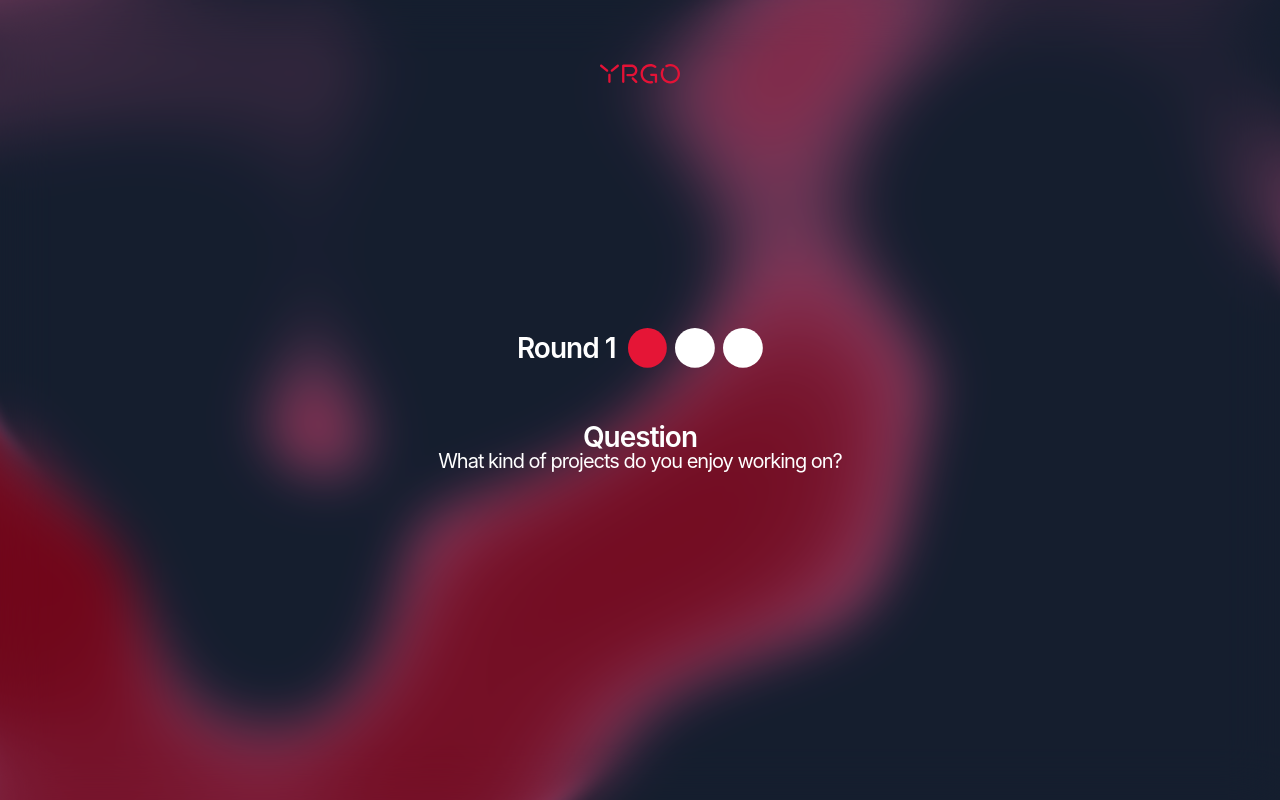
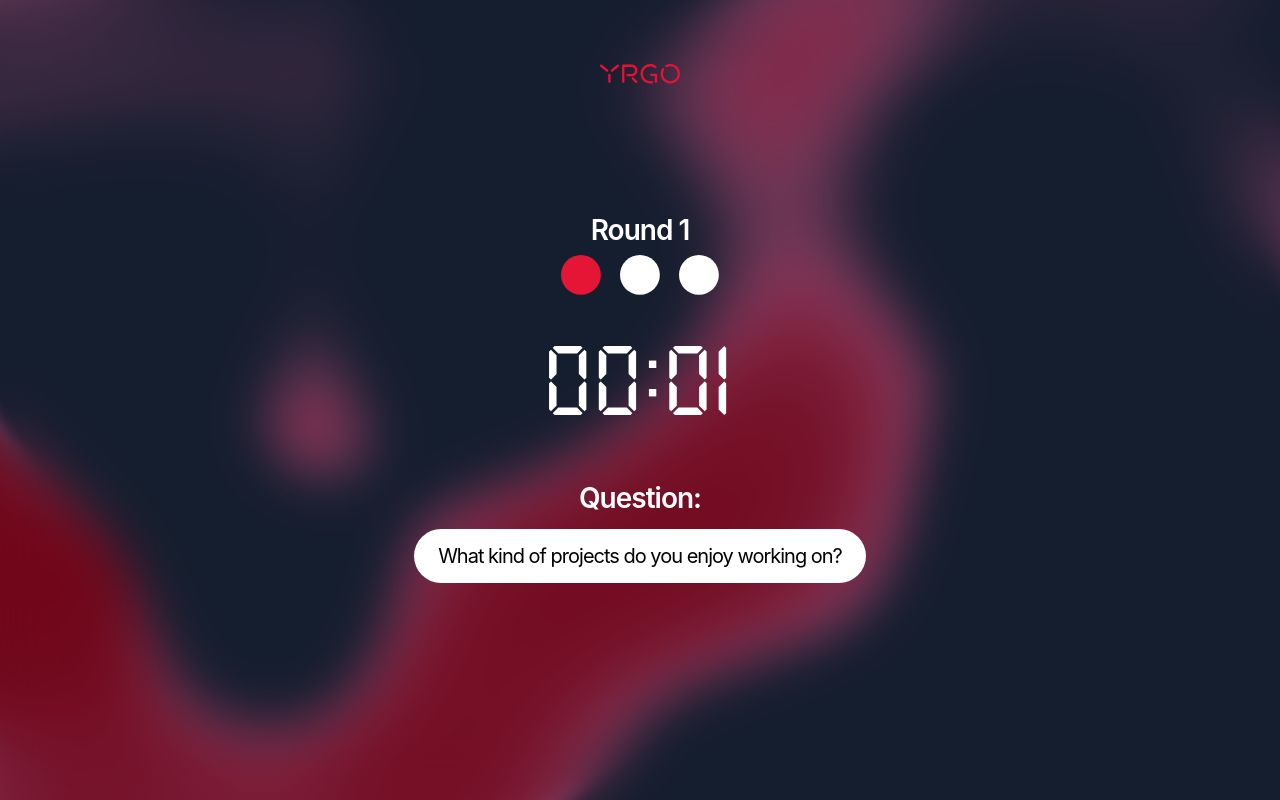
Before and after one commit to egirardo/mingle-app, a React (Vite) app in the folder client/: page /question in a window 1280 px wide. Built offline with nearby package versions, Linux system fonts and the light colour scheme.

Commit message:
updated styling for questions page

```diff
--- a/client/src/components/RoundsDisplay/RoundsDisplay.module.css
+++ b/client/src/components/RoundsDisplay/RoundsDisplay.module.css
@@ -2,13 +2,14 @@
   display: flex;
   align-items: center;
   justify-content: center;
+  flex-direction: column;
   gap: 12px;
 }
 
 .roundDisplay {
   display: flex;
   align-items: center;
-  gap: 8px;
+  gap: 19px;
 }
 
 .roundDot {
--- a/client/src/components/Timer/DateTimer.jsx
+++ b/client/src/components/Timer/DateTimer.jsx
@@ -66,10 +66,16 @@ export default function DateTimer({ targetDate, onExpire, className } = {}) {
 
   const pad = (n) => String(n).padStart(2, "0");
   const timeDisplay = `${pad(hours)}:${pad(mins)}:${pad(secs)}`;
+  const minuteSecondDisplay = `${pad(mins)}:${pad(secs)}`;
   const dayLabel = days === 1 ? "Day" : "Days";
 
-  const display =
-    days > 0 ? `${days} ${dayLabel}, ${timeDisplay}` : timeDisplay;
+  let display = minuteSecondDisplay;
+
+  if (days > 0) {
+    display = `${days} ${dayLabel}, ${timeDisplay}`;
+  } else if (hours > 0) {
+    display = timeDisplay;
+  }
 
   const combined = `${styles.countdownTimer} ${className || ""}`.trim();
 
--- a/client/src/views/mingleGame/Introduction.jsx
+++ b/client/src/views/mingleGame/Introduction.jsx
@@ -15,7 +15,7 @@ export default function Introduction() {
   };
 
   return (
-    <div className={`${styles.main} ${styles.mingle} ${styles.backgroundBlur}`}>
+    <div className={`${styles.main} ${styles.backgroundBlur}`}>
       <img className={styles.yrgoLogo} src={yrgoLogo} alt="Yrgo logo" />
       <div className={styles.IntroductionTitleContainer}>
         <h3
@@ -34,7 +34,7 @@ export default function Introduction() {
         <DateTimer
           targetDate="2026-04-07T13:00+02:00"
           onExpire={handleExpire}
-          className={styles.introductionTimer}
+          className={styles.timer}
         />
         {/* <DateTimer targetDate="2026-04-22T15:00:00+02:00" /> */}
         {!expired ? (
--- a/client/src/views/mingleGame/MingleGame.module.css
+++ b/client/src/views/mingleGame/MingleGame.module.css
@@ -10,6 +10,14 @@
   height: 100vh;
   overflow: hidden;
   color: white;
+  position: fixed;
+  display: flex;
+  flex-direction: column;
+  align-items: center;
+  justify-content: center;
+  gap: 56px;
+  padding: 0 1rem;
+  box-sizing: border-box;
 }
 
 .backgroundBlur {
@@ -43,40 +51,22 @@
   height: 20px;
 }
 
-.mingle {
-  position: fixed;
-  inset: 0;
+.roundCountContainer {
   display: flex;
-  gap: 56px;
-  flex-direction: column;
   align-items: center;
   justify-content: center;
-  box-sizing: border-box;
-  overflow: hidden;
-  color: white;
-}
-
-/* Rounds */
-.roundCountContainer {
-  display: flex;
+  gap: 8px;
   padding: 4px 8px;
-  justify-content: center;
-  align-items: center;
-  gap: 8px;
   width: 100vw;
   color: white;
 }
 
 .roundCountContainer span {
   font-size: var(--body-size);
-  font-weight: 400;
-  line-height: normal;
   letter-spacing: -0.48px;
 }
 
-/* visibility */
 .hidden {
-  visibility: hidden;
   display: none;
 }
 
@@ -86,7 +76,6 @@
 
 .textExtraLarge {
   color: white;
-  font-style: normal;
   letter-spacing: -1px;
   font-size: 32px;
   font-weight: 600;
@@ -95,7 +84,6 @@
 
 .textLarge {
   color: white;
-  font-style: normal;
   letter-spacing: -1px;
   font-size: 28px;
   font-weight: 400;
@@ -103,19 +91,16 @@
 }
 
 .textLargeBold {
-  font-size: var(--large-size);
+  color: white;
+  letter-spacing: -1px;
+  font-size: 28px;
   font-weight: 600;
   line-height: var(--line-heading);
-  letter-spacing: -1px;
-  font-size: 28px;
   text-align: center;
-  font-style: normal;
-  color: white;
 }
 
 .textMedium {
   color: white;
-  font-style: normal;
   letter-spacing: -1px;
   font-size: 20px;
   font-weight: 600;
@@ -124,7 +109,6 @@
 
 .textMediumRegular {
   color: white;
-  font-style: normal;
   letter-spacing: -1px;
   font-size: 20px;
   font-weight: 400;
@@ -133,7 +117,6 @@
 
 .textSmall {
   color: white;
-  font-style: normal;
   letter-spacing: -1px;
   font-size: 16px;
   font-weight: 400;
@@ -142,7 +125,6 @@
 
 .textSmallBold {
   color: white;
-  font-style: normal;
   letter-spacing: -1px;
   font-size: 16px;
   font-weight: 600;
@@ -175,6 +157,39 @@
 /* Questions */
 /* ---------------------------------------- */
 
+.question {
+  display: flex;
+  align-items: center;
+  justify-content: center;
+  padding: 16px 24px;
+  width: 100%;
+  box-sizing: border-box;
+  border-radius: 40px;
+  background: #fff;
+  color: #000;
+  text-align: center;
+  word-break: break-word;
+}
+
+.questionContainer {
+  display: flex;
+  flex-direction: column;
+  align-items: center;
+  gap: 20px;
+  padding: 1.5rem;
+  width: 100%;
+}
+
+.questionContainer h3 {
+  margin: 0;
+}
+
+.questionDisplay {
+  display: flex;
+  flex-direction: column;
+  gap: 18px;
+}
+
 /* ---------------------------------------- */
 /* Loading */
 /* ---------------------------------------- */
@@ -184,9 +199,9 @@
   inset: 0;
   display: flex;
   flex-direction: column;
-  gap: 2rem;
   align-items: center;
   justify-content: center;
+  gap: 2rem;
   padding: 16px;
   box-sizing: border-box;
   overflow: hidden;
@@ -197,8 +212,8 @@
 /* Timer */
 /* ---------------------------------------- */
 
-.introductionTimer {
+.timer {
   width: 420px;
-  height: 80px;
-  font-size: 80px;
+  font-size: 100px;
+  align-self: center;
 }
--- a/client/src/views/mingleGame/Question.jsx
+++ b/client/src/views/mingleGame/Question.jsx
@@ -23,20 +23,24 @@ export default function Question() {
       navigate("/completion");
       return;
     }
-    // navigate("/loading");
+    navigate("/loading");
   };
 
   return (
-    <div className={`${styles.main} ${styles.mingle} ${styles.backgroundBlur}`}>
+    <div className={`${styles.main} ${styles.backgroundBlur}`}>
       <img className={styles.yrgoLogo} src={yrgoLogo} alt="Yrgo logo" />
-      <RoundsDisplay
-        currentRound={currentQuestion?.round || 0}
-        className={styles.textLargeBold}
-      />
-      <Timer minutes={0.1} onExpire={handleExpire} className={styles.hidden} />
-      <div className={styles.instructionContainer}>
-        <p className={styles.textLargeBold}>Question</p>
-        <p className={styles.textMediumRegular}>{currentQuestion?.question}</p>
+      <div className={styles.questionContainer}>
+        <RoundsDisplay
+          currentRound={currentQuestion?.round || 0}
+          className={styles.textLargeBold}
+        />
+        <Timer minutes={0.1} onExpire={handleExpire} className={styles.timer} />
+        <div className={styles.questionDisplay}>
+          <h3 className={styles.textLargeBold}>Question:</h3>
+          <p className={`${styles.textMediumRegular} ${styles.question}`}>
+            {currentQuestion?.question}
+          </p>
+        </div>
       </div>
     </div>
   );
```
